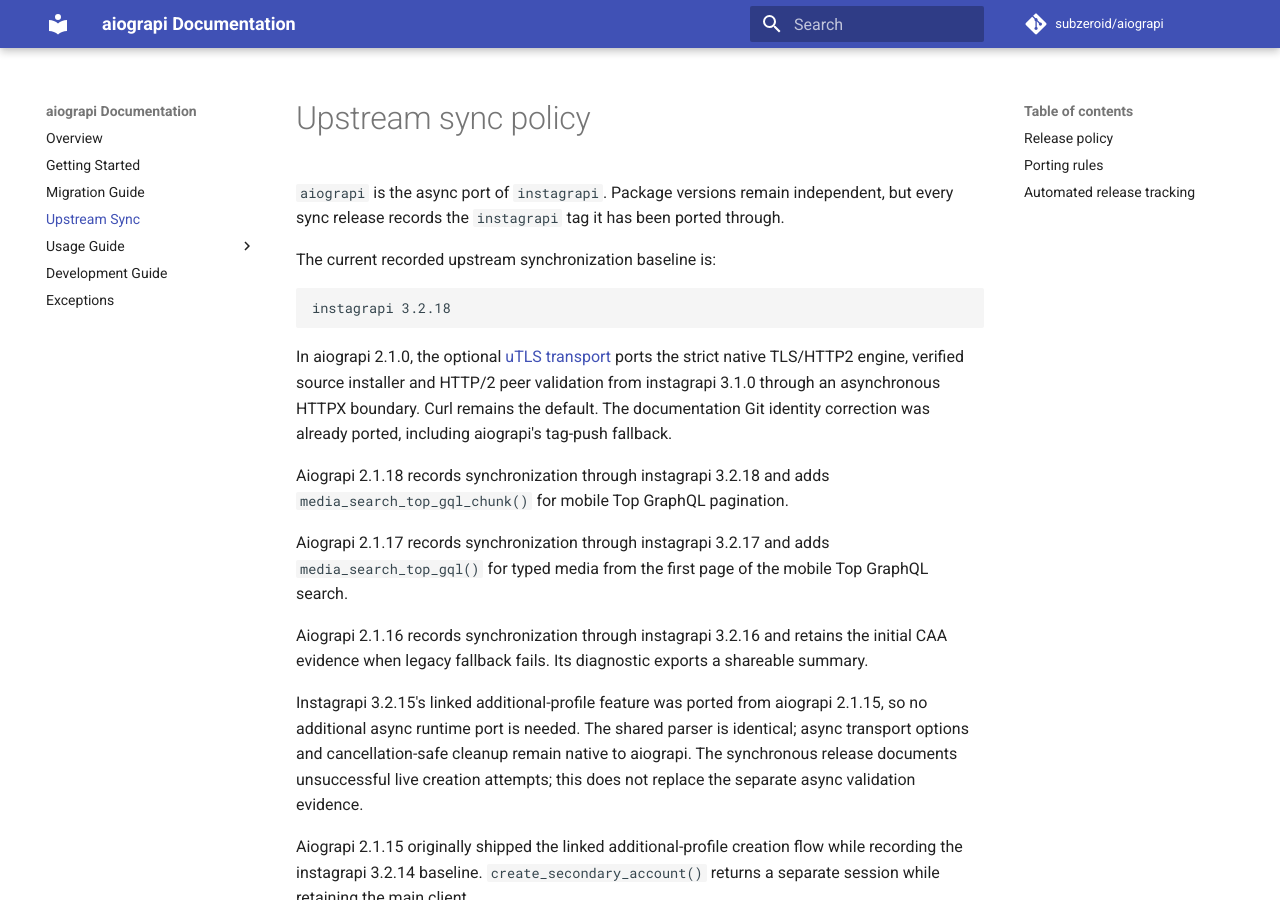
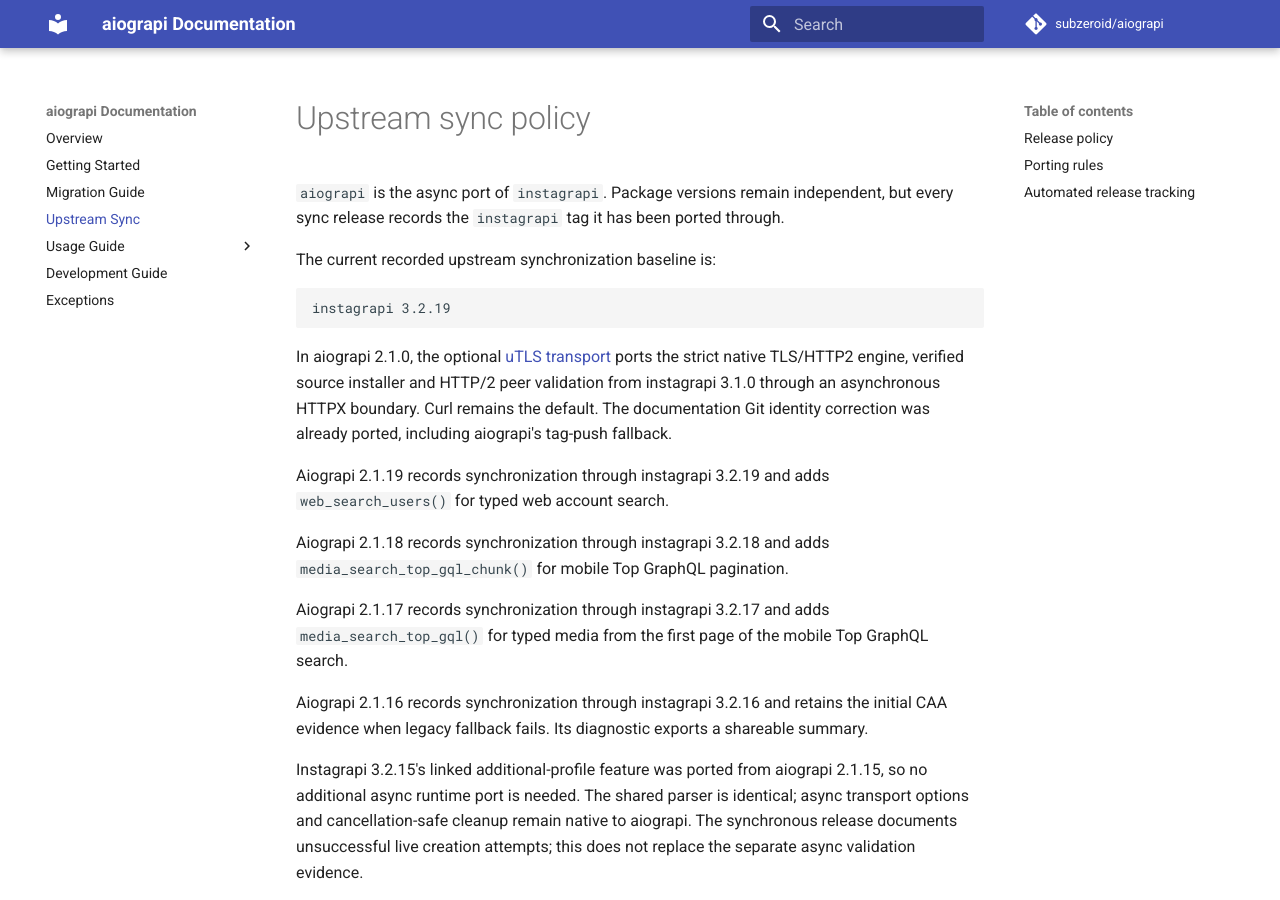
Before and after one commit to subzeroid/aiograpi, an MkDocs documentation site: the page built from docs/upstream-sync.md, in a window 1280 px wide and 900 px high. Built offline with MkDocs 1.6.1 and Material for MkDocs 9.7.7, drawn with Linux system fonts in a browser that asks for light colours; comment, search, counter and statistics services are not loaded; the version menu is left out; some of the changed text lies outside the part shown.

Commit message:
chore: release aiograpi 2.1.19 (#573)
Publish typed account results from the Instagram web search box.

````diff
--- a/aiograpi/__init__.py
+++ b/aiograpi/__init__.py
@@ -48,7 +48,7 @@ from aiograpi.mixins.video import DownloadVideoMixin, UploadVideoMixin
 # Used as fallback logger if another is not provided.
 DEFAULT_LOGGER = logging.getLogger("aiograpi")
 
-__upstream_instagrapi_version__ = "3.2.18"
+__upstream_instagrapi_version__ = "3.2.19"
 
 
 class Client(
--- a/docs/upstream-sync.md
+++ b/docs/upstream-sync.md
@@ -5,10 +5,12 @@
 The current recorded upstream synchronization baseline is:
 
 ```text
-instagrapi 3.2.18
+instagrapi 3.2.19
 ```
 
 In aiograpi 2.1.0, the optional [uTLS transport](usage-guide/utls.md) ports the strict native TLS/HTTP2 engine, verified source installer and HTTP/2 peer validation from instagrapi 3.1.0 through an asynchronous HTTPX boundary. Curl remains the default. The documentation Git identity correction was already ported, including aiograpi's tag-push fallback.
+
+Aiograpi 2.1.19 records synchronization through instagrapi 3.2.19 and adds `web_search_users()` for typed web account search.
 
 Aiograpi 2.1.18 records synchronization through instagrapi 3.2.18 and adds `media_search_top_gql_chunk()` for mobile Top GraphQL pagination.
 
@@ -102,6 +104,7 @@ Aiograpi 2.1.0 includes cookie-only session identity restoration and the documen
 | 3.2.16 | 2.1.16 | Preserve the initial CAA evidence after a failed legacy fallback, with a shareable diagnostic summary. |
 | 3.2.17 | 2.1.17 | First-page mobile Top GraphQL media search and batched response updates. |
 | 3.2.18 | 2.1.18 | Cursor-based mobile Top GraphQL media search. |
+| 3.2.19 | 2.1.19 | Typed account results from the Instagram web search box. |
 
 See the [login migration guide](usage-guide/login-migration.md) for the current defaults and compatibility options. From aiograpi 2.0.3, `login()` follows an explicit fallback instruction returned by Instagram; it does not retry every failed CAA login through the legacy endpoint.
 
--- a/pyproject.toml
+++ b/pyproject.toml
@@ -4,7 +4,7 @@ build-backend = "setuptools.build_meta"
 
 [project]
 name = "aiograpi"
-version = "2.1.18"
+version = "2.1.19"
 authors = [
     { name = "Mark Subzeroid", email = "143403577+subzeroid@users.noreply.github.com" },
 ]
````
Also changed, not shown: CHANGELOG.md (+1 -1 lines), 2 other files.
